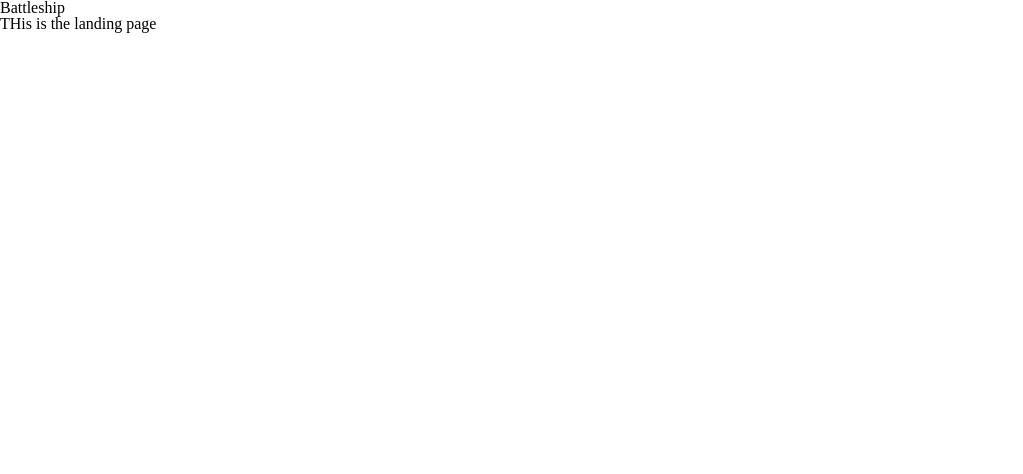
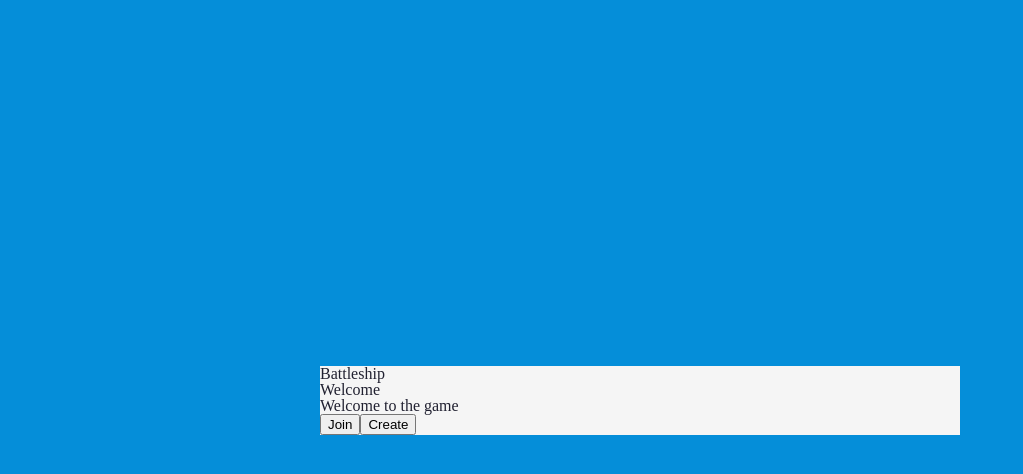
Before and after one commit to Jheller11/battleship, a React (Create React App) app in the folder client/: page / in a window 1280 px wide. Shown: the top 474 px of the page, without its empty margins (0-1023 px from the left). Built offline with nearby package versions, Linux system fonts and the light colour scheme.

Commit message:
Start landing page

```diff
--- a/client/src/App.js
+++ b/client/src/App.js
@@ -1,13 +1,14 @@
 import React from 'react'
 import { Route, Link, Switch } from 'react-router-dom'
 import Landing from './views/Landing/Landing'
+import Game from './views/Game/Game'
 
 function App() {
   return (
     <div className="App">
-      <h1>Battleship</h1>
       <Switch>
-        <Route path="/" exact component={Landing} />
+        <Route path="/" exact render={() => <Landing />} />
+        <Route path="/game/:id" exact render={() => <Game />} />
       </Switch>
     </div>
   )
--- /dev/null
+++ b/client/src/views/Game/Game.js
@@ -0,0 +1,7 @@
+import React from 'react'
+
+const Game = () => {
+  return <div>I am a game</div>
+}
+
+export default Game
--- a/client/src/views/Landing/Landing.js
+++ b/client/src/views/Landing/Landing.js
@@ -2,7 +2,19 @@ import React from 'react'
 import styles from './Landing.module.css'
 
 const Landing = () => {
-  return <div>THis is the landing page</div>
+  return (
+    <div className={styles.landingPage}>
+      <div className={styles.contentBox}>
+        <h1 className={styles.title}>Battleship</h1>
+        <div>
+          <h3>Welcome</h3>
+          <p>Welcome to the game</p>
+          <button>Join</button>
+          <button>Create</button>
+        </div>
+      </div>
+    </div>
+  )
 }
 
 export default Landing
--- a/client/src/views/Landing/Landing.module.css
+++ b/client/src/views/Landing/Landing.module.css
@@ -0,0 +1,14 @@
+.landingPage {
+  min-height: 100vh;
+  min-width: 100%;
+  background-color: #058ed9;
+  display: flex;
+  justify-content: center;
+  align-items: center;
+}
+
+.contentBox {
+  background-color: whitesmoke;
+  color: #202030;
+  width: 50%;
+}
```
Also changed, not shown: client/src/views/Game/Game.module.css (added), 1 other file (tests, documents, lock files or other folders).
